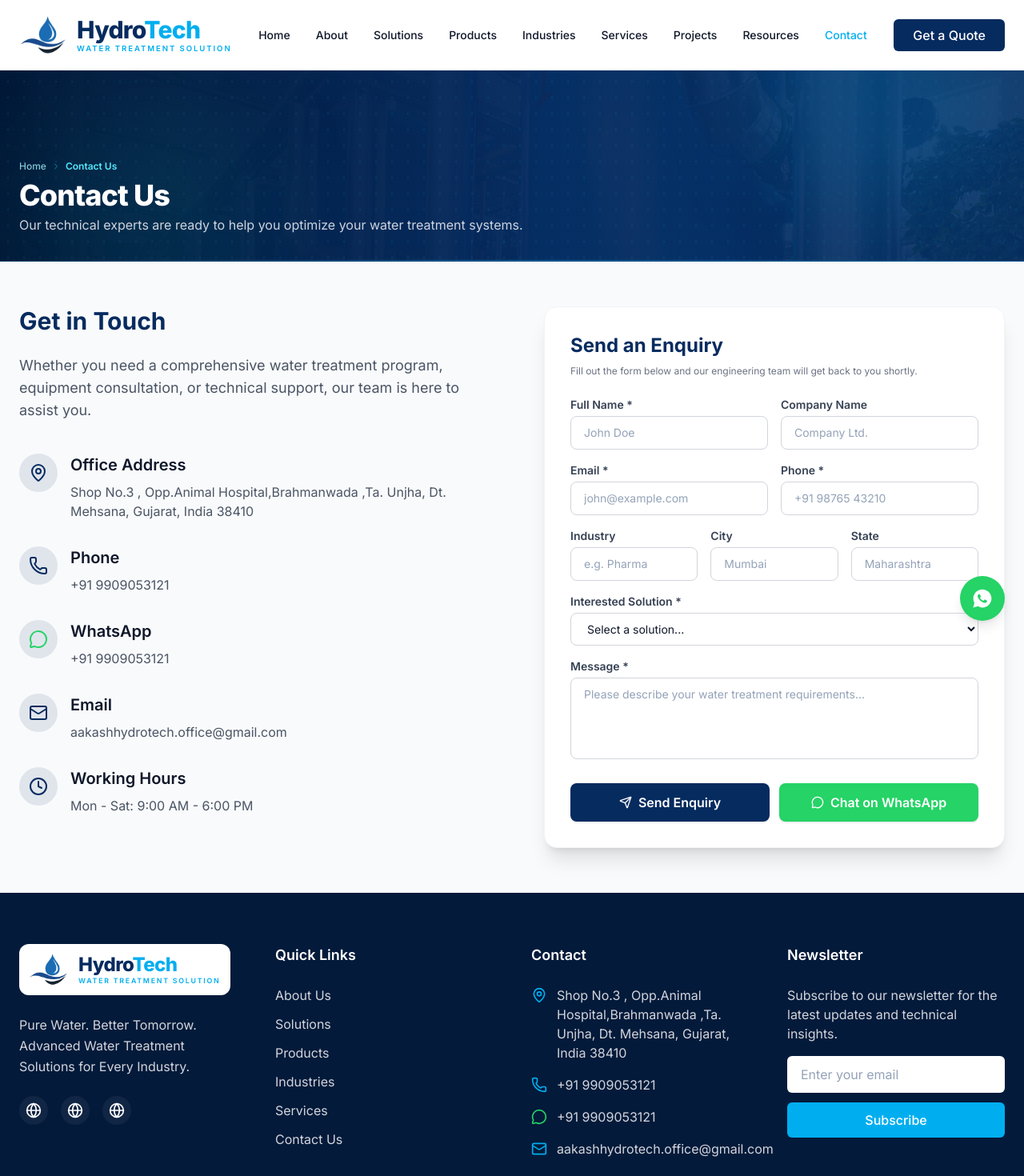
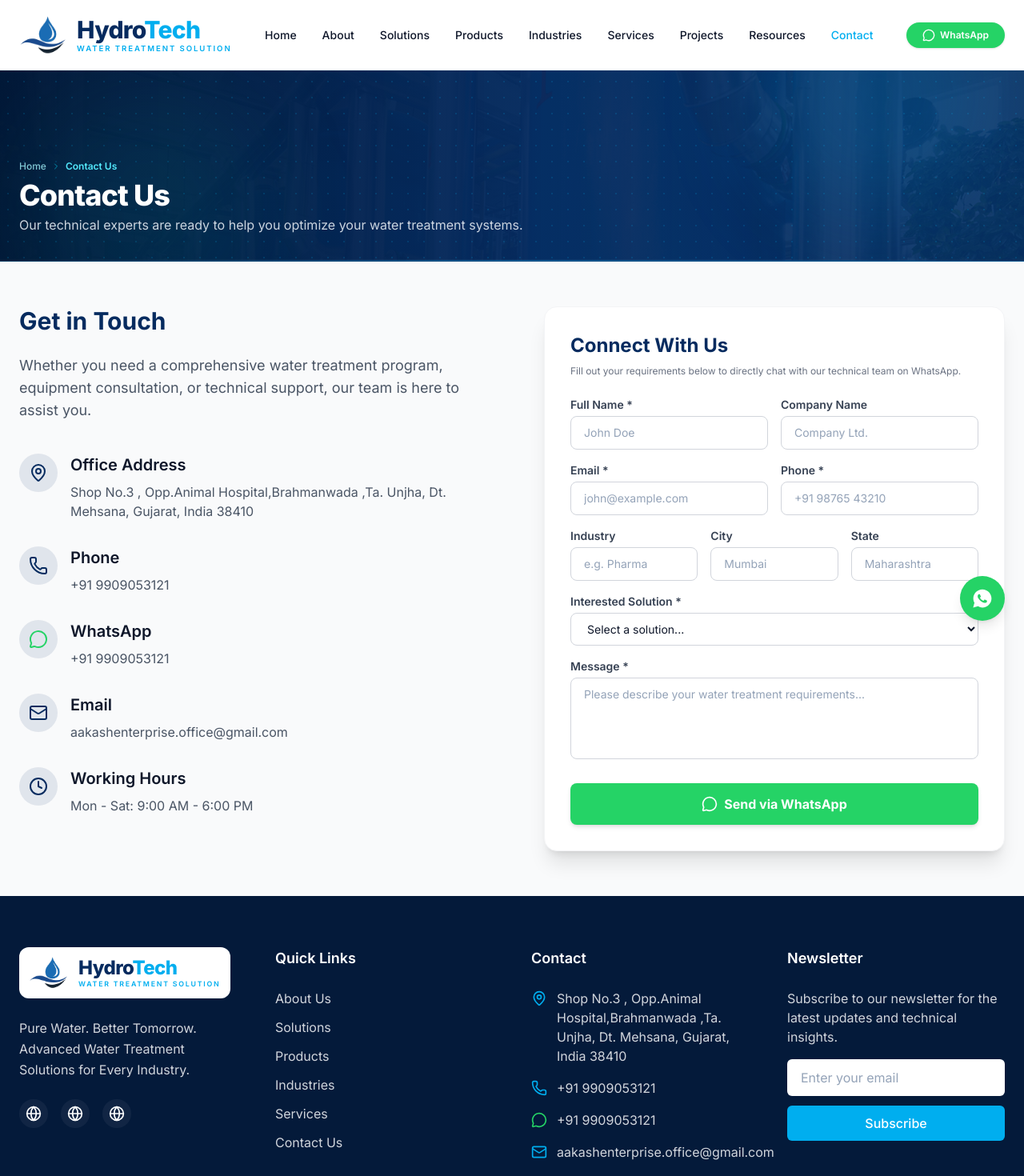
Before and after one commit to khushpatel01/AAkash, a Next.js app: page /contact in a window 1280 px wide. Shown: the top 1470 px of the page at 80% size. Built offline with nearby package versions, Linux system fonts and the light colour scheme.

Commit message:
commit "Contect by Email"  Remove

```diff
--- a/src/app/page.tsx
+++ b/src/app/page.tsx
@@ -1,6 +1,6 @@
 import Image from "next/image";
 import Link from "next/link";
-import { ArrowRight, PlayCircle, Shield, Droplet, Cog, CheckCircle2 } from "lucide-react";
+import { ArrowRight, PlayCircle, Shield, Droplet, Cog, CheckCircle2, MessageCircle } from "lucide-react";
 import { siteConfig } from "@/config/site";
 import { images } from "@/config/images";
 import { solutions } from "@/data/solutions";
@@ -36,10 +36,10 @@ export default function Home() {
             </p>
             <div className="flex flex-wrap gap-4 animate-in fade-in slide-in-from-bottom-8 duration-1000 delay-300 fill-mode-both">
               <Link
-                href="/request-quote"
+                href="/contact"
                 className="bg-brand-secondary hover:bg-white text-white hover:text-brand-primary px-8 py-4 rounded-md font-bold transition-colors text-lg"
               >
-                Get a Quote
+                Contact Us
               </Link>
               <Link
                 href="/solutions"
@@ -147,9 +147,15 @@ export default function Home() {
             <Link href="/contact" className="bg-brand-secondary hover:bg-white text-white hover:text-brand-primary px-8 py-4 rounded-md font-bold transition-colors text-lg">
               Contact Us Now
             </Link>
-            <Link href="/request-quote" className="bg-transparent border border-white text-white hover:bg-white/10 px-8 py-4 rounded-md font-bold transition-colors text-lg">
-              Request a Quote
-            </Link>
+            <a
+              href={`https://wa.me/${siteConfig.contact.whatsapp.replace(/[^0-9]/g, '')}?text=${encodeURIComponent("Hello Aakash Enterprise! I would like to inquire about your products.")}`}
+              target="_blank"
+              rel="noopener noreferrer"
+              className="bg-[#25D366] hover:bg-[#1da851] text-white px-8 py-4 rounded-md font-bold transition-colors text-lg inline-flex items-center justify-center gap-2"
+            >
+              <MessageCircle className="w-5 h-5" />
+              <span>Chat on WhatsApp</span>
+            </a>
           </div>
         </div>
       </section>
--- a/src/components/layout/Header.tsx
+++ b/src/components/layout/Header.tsx
@@ -3,7 +3,7 @@
 import { useState, useEffect } from "react";
 import Link from "next/link";
 import Image from "next/image";
-import { Menu, X, Droplet } from "lucide-react";
+import { Menu, X, Droplet, MessageCircle } from "lucide-react";
 import { siteConfig } from "@/config/site";
 import { cn } from "@/lib/utils";
 import { motion, AnimatePresence } from "framer-motion";
@@ -89,12 +89,15 @@ export function Header() {
 
         {/* CTA Button */}
         <div className="hidden lg:block">
-          <Link
-            href="/request-quote"
-            className="bg-brand-primary hover:bg-brand-secondary text-white px-6 py-2.5 rounded-md font-medium transition-colors"
+          <a
+            href={`https://wa.me/${siteConfig.contact.whatsapp.replace(/[^0-9]/g, '')}?text=${encodeURIComponent("Hello Aakash Enterprise! I am interested in your products.")}`}
+            target="_blank"
+            rel="noopener noreferrer"
+            className="bg-[#25D366] hover:bg-[#1da851] text-white px-5 py-2 rounded-full font-semibold transition-colors text-xs flex items-center gap-1.5 shadow-sm"
           >
-            Get a Quote
-          </Link>
+            <MessageCircle className="w-4 h-4" />
+            <span>WhatsApp</span>
+          </a>
         </div>
 
         {/* Mobile Menu Button */}
@@ -132,12 +135,15 @@ export function Header() {
                 </Link>
               ))}
               <div className="pt-4 pb-2">
-                <Link
-                  href="/request-quote"
-                  className="block w-full text-center bg-brand-primary hover:bg-brand-secondary text-white px-6 py-3 rounded-md font-medium transition-colors"
+                <a
+                  href={`https://wa.me/${siteConfig.contact.whatsapp.replace(/[^0-9]/g, '')}?text=${encodeURIComponent("Hello Aakash Enterprise! I am interested in your products.")}`}
+                  target="_blank"
+                  rel="noopener noreferrer"
+                  className="flex items-center justify-center gap-2 w-full text-center bg-[#25D366] hover:bg-[#1da851] text-white px-6 py-3 rounded-md font-semibold transition-colors"
                 >
-                  Get a Quote
-                </Link>
+                  <MessageCircle className="w-5 h-5" />
+                  <span>Chat on WhatsApp</span>
+                </a>
               </div>
             </nav>
           </motion.div>
--- a/src/components/ui/ContactForm.tsx
+++ b/src/components/ui/ContactForm.tsx
@@ -5,7 +5,7 @@ import { useForm } from "react-hook-form";
 import { zodResolver } from "@hookform/resolvers/zod";
 import * as z from "zod";
 import { submitContactForm } from "@/app/actions/contact";
-import { Loader2, CheckCircle2, AlertCircle, MessageCircle, Send } from "lucide-react";
+import { CheckCircle2, AlertCircle, MessageCircle } from "lucide-react";
 import { cn } from "@/lib/utils";
 import { siteConfig } from "@/config/site";
 
@@ -42,8 +42,6 @@ export function ContactForm() {
     success: boolean;
     message: string;
     whatsappUrl?: string;
-    emailSent?: boolean;
-    emailStatusNote?: string;
   } | null>(null);
 
   const whatsappPhone = siteConfig.contact.whatsapp.replace(/[^0-9]/g, '');
@@ -58,15 +56,21 @@ export function ContactForm() {
     resolver: zodResolver(formSchema),
   });
 
-  const currentValues = watch();
+  const onSubmit = (data: FormData) => {
+    // Generate WhatsApp text
+    const text = `*New Website Enquiry*\n\n*Name:* ${data.name}\n*Company:* ${data.company || "N/A"}\n*Phone:* ${data.phone}\n*Email:* ${data.email}\n*Location:* ${[data.city, data.state].filter(Boolean).join(", ") || "N/A"}\n*Solution:* ${data.solution}\n*Message:* ${data.message}`;
+    const url = `https://wa.me/${whatsappPhone}?text=${encodeURIComponent(text)}`;
 
-  const handleDirectWhatsApp = () => {
-    const text = `*Website Enquiry*\n\n*Name:* ${currentValues.name || "Customer"}\n*Company:* ${currentValues.company || "N/A"}\n*Phone:* ${currentValues.phone || "N/A"}\n*Solution:* ${currentValues.solution || "General Enquiry"}\n*Message:* ${currentValues.message || "I would like to inquire about your products."}`;
-    window.open(`https://wa.me/${whatsappPhone}?text=${encodeURIComponent(text)}`, "_blank");
-  };
+    // Open WhatsApp directly without popup blocker
+    window.open(url, "_blank");
 
-  const onSubmit = (data: FormData) => {
-    setResult(null);
+    setResult({
+      success: true,
+      message: "Opening WhatsApp with your enquiry details...",
+      whatsappUrl: url,
+    });
+
+    // In background, log enquiry locally so records are preserved
     startTransition(async () => {
       const formData = new FormData();
       Object.entries(data).forEach(([key, value]) => {
@@ -74,34 +78,15 @@ export function ContactForm() {
           formData.append(key, String(value));
         }
       });
-
-      const response = await submitContactForm(null, formData);
-      setResult({
-        success: response.success,
-        message: response.message,
-        whatsappUrl: response.whatsappUrl,
-        emailSent: response.emailSent,
-        emailStatusNote: (response as any).emailStatusNote
-      });
-
-      if (response.success) {
-        reset();
-        if (response.whatsappUrl) {
-          try {
-            window.open(response.whatsappUrl, "_blank");
-          } catch {
-            // Handled by the fallback button in result alert
-          }
-        }
-      }
+      await submitContactForm(null, formData);
     });
   };
 
   return (
     <div className="bg-white p-6 sm:p-8 rounded-2xl shadow-xl border border-gray-100">
-      <h3 className="text-2xl font-bold text-brand-primary mb-2">Send an Enquiry</h3>
+      <h3 className="text-2xl font-bold text-brand-primary mb-2">Connect With Us</h3>
       <p className="text-xs text-gray-500 mb-6">
-        Fill out the form below and our engineering team will get back to you shortly.
+        Fill out your requirements below to directly chat with our technical team on WhatsApp.
       </p>
 
       {result && (
@@ -116,11 +101,6 @@ export function ContactForm() {
           )}
           <div className="flex-1">
             <p className="font-semibold text-sm">{result.message}</p>
-            {result.success && !result.emailSent && (
-              <p className="text-xs text-amber-700 mt-1">
-                Note: Email notification skipped (SMTP credentials not yet added in .env.local). Enquiry has been saved to records and forwarded via WhatsApp.
-              </p>
-            )}
             {result.whatsappUrl && (
               <div className="mt-3">
                 <a
@@ -130,7 +110,7 @@ export function ContactForm() {
                   className="inline-flex items-center gap-2 bg-[#25D366] hover:bg-[#1da851] text-white text-xs font-bold px-4 py-2 rounded-lg shadow-sm transition-colors"
                 >
                   <MessageCircle className="w-4 h-4" />
-                  <span>Click here to Open WhatsApp Message</span>
+                  <span>Click here if WhatsApp didn't open</span>
                 </a>
               </div>
             )}
@@ -237,33 +217,14 @@ export function ContactForm() {
           {errors.message && <p className="text-red-500 text-xs mt-1">{errors.message.message}</p>}
         </div>
 
-        {/* Dual Actions: Send Enquiry or Instant WhatsApp */}
-        <div className="flex flex-col sm:flex-row gap-3 pt-2">
+        {/* Direct Action: Send via WhatsApp */}
+        <div className="pt-2">
           <button
             type="submit"
-            disabled={isPending}
-            className="flex-1 bg-brand-primary hover:bg-brand-secondary text-white font-semibold py-3 px-6 rounded-lg transition-colors flex items-center justify-center gap-2 shadow-sm cursor-pointer disabled:opacity-50"
+            className="w-full bg-[#25D366] hover:bg-[#1da851] text-white font-bold py-3.5 px-6 rounded-lg transition-colors flex items-center justify-center gap-2 shadow-md cursor-pointer text-base"
           >
-            {isPending ? (
-              <>
-                <Loader2 className="w-5 h-5 animate-spin" />
-                <span>Sending...</span>
-              </>
-            ) : (
-              <>
-                <Send className="w-4 h-4" />
-                <span>Send Enquiry</span>
-              </>
-            )}
-          </button>
-
-          <button
-            type="button"
-            onClick={handleDirectWhatsApp}
-            className="flex-1 bg-[#25D366] hover:bg-[#1da851] text-white font-semibold py-3 px-6 rounded-lg transition-colors flex items-center justify-center gap-2 shadow-sm cursor-pointer"
-          >
-            <MessageCircle className="w-4 h-4" />
-            <span>Chat on WhatsApp</span>
+            <MessageCircle className="w-5 h-5" />
+            <span>Send via WhatsApp</span>
           </button>
         </div>
       </form>
--- a/src/components/ui/QuoteForm.tsx
+++ b/src/components/ui/QuoteForm.tsx
@@ -5,7 +5,7 @@ import { useForm } from "react-hook-form";
 import { zodResolver } from "@hookform/resolvers/zod";
 import * as z from "zod";
 import { submitQuoteForm } from "@/app/actions/quote";
-import { Loader2, CheckCircle2, AlertCircle, MessageCircle, Send } from "lucide-react";
+import { CheckCircle2, AlertCircle, MessageCircle } from "lucide-react";
 import { cn } from "@/lib/utils";
 import { siteConfig } from "@/config/site";
 
@@ -44,8 +44,6 @@ export function QuoteForm() {
     success: boolean;
     message: string;
     whatsappUrl?: string;
-    emailSent?: boolean;
-    emailStatusNote?: string;
   } | null>(null);
 
   const whatsappPhone = siteConfig.contact.whatsapp.replace(/[^0-9]/g, '');
@@ -60,15 +58,18 @@ export function QuoteForm() {
     resolver: zodResolver(formSchema),
   });
 
-  const currentValues = watch();
+  const onSubmit = (data: FormData) => {
+    const text = `*New Quote Request*\n\n*Name:* ${data.name}\n*Company:* ${data.company}\n*Phone:* ${data.phone}\n*Email:* ${data.email}\n*City:* ${data.city || "N/A"}\n*Solution:* ${data.solution}\n*Capacity:* ${data.capacity || "N/A"}\n*Problem:* ${data.problem || "N/A"}\n*Message:* ${data.message || "N/A"}`;
+    const url = `https://wa.me/${whatsappPhone}?text=${encodeURIComponent(text)}`;
 
-  const handleDirectWhatsApp = () => {
-    const text = `*Website Quote Request*\n\n*Name:* ${currentValues.name || "Customer"}\n*Company:* ${currentValues.company || "N/A"}\n*Phone:* ${currentValues.phone || "N/A"}\n*Solution:* ${currentValues.solution || "General Quote"}\n*Capacity:* ${currentValues.capacity || "N/A"}\n*Problem:* ${currentValues.problem || "N/A"}\n*Message:* ${currentValues.message || "Please provide a customized proposal."}`;
-    window.open(`https://wa.me/${whatsappPhone}?text=${encodeURIComponent(text)}`, "_blank");
-  };
+    window.open(url, "_blank");
 
-  const onSubmit = (data: FormData) => {
-    setResult(null);
+    setResult({
+      success: true,
+      message: "Opening WhatsApp with your quote request...",
+      whatsappUrl: url,
+    });
+
     startTransition(async () => {
       const formData = new FormData();
       Object.entries(data).forEach(([key, value]) => {
@@ -76,26 +77,7 @@ export function QuoteForm() {
           formData.append(key, String(value));
         }
       });
-
-      const response = await submitQuoteForm(null, formData);
-      setResult({
-        success: response.success,
-        message: response.message,
-        whatsappUrl: response.whatsappUrl,
-        emailSent: response.emailSent,
-        emailStatusNote: (response as any).emailStatusNote
-      });
-
-      if (response.success) {
-        reset();
-        if (response.whatsappUrl) {
-          try {
-            window.open(response.whatsappUrl, "_blank");
-          } catch {
-            // Handled by the fallback button in result alert
-          }
-        }
-      }
+      await submitQuoteForm(null, formData);
     });
   };
 
@@ -103,7 +85,7 @@ export function QuoteForm() {
     <div className="bg-white p-6 sm:p-8 rounded-2xl shadow-xl border border-gray-100">
       <h3 className="text-2xl font-bold text-brand-primary mb-2">Request a Proposal</h3>
       <p className="text-xs text-gray-500 mb-6">
-        Provide details about your water treatment or heating system requirements for a custom quotation.
+        Provide details about your water treatment or heating system requirements for a custom quotation via WhatsApp.
       </p>
 
       {result && (
@@ -118,11 +100,6 @@ export function QuoteForm() {
           )}
           <div className="flex-1">
             <p className="font-semibold text-sm">{result.message}</p>
-            {result.success && !result.emailSent && (
-              <p className="text-xs text-amber-700 mt-1">
-                Note: Email notification skipped (SMTP credentials not yet added in .env.local). Enquiry has been saved to records and forwarded via WhatsApp.
-              </p>
-            )}
             {result.whatsappUrl && (
               <div className="mt-3">
                 <a
@@ -132,7 +109,7 @@ export function QuoteForm() {
                   className="inline-flex items-center gap-2 bg-[#25D366] hover:bg-[#1da851] text-white text-xs font-bold px-4 py-2 rounded-lg shadow-sm transition-colors"
                 >
                   <MessageCircle className="w-4 h-4" />
-                  <span>Click here to Open WhatsApp Message</span>
+                  <span>Click here if WhatsApp didn't open</span>
                 </a>
               </div>
             )}
@@ -260,31 +237,13 @@ export function QuoteForm() {
         </div>
 
         {/* Dual Actions: Submit Proposal or Instant WhatsApp */}
-        <div className="flex flex-col sm:flex-row gap-3 pt-2">
+        {/* Direct Action: Request via WhatsApp */}
+        <div className="pt-2">
           <button
             type="submit"
-            disabled={isPending}
-            className="flex-1 bg-brand-primary hover:bg-brand-secondary text-white font-semibold py-3 px-6 rounded-lg transition-colors flex items-center justify-center gap-2 shadow-sm cursor-pointer disabled:opacity-50"
+            className="w-full bg-[#25D366] hover:bg-[#1da851] text-white font-bold py-3.5 px-6 rounded-lg transition-colors flex items-center justify-center gap-2 shadow-md cursor-pointer text-base"
           >
-            {isPending ? (
-              <>
-                <Loader2 className="w-5 h-5 animate-spin" />
-                <span>Submitting Request...</span>
-              </>
-            ) : (
-              <>
-                <Send className="w-4 h-4" />
-                <span>Submit Request</span>
-              </>
-            )}
-          </button>
-
-          <button
-            type="button"
-            onClick={handleDirectWhatsApp}
-            className="flex-1 bg-[#25D366] hover:bg-[#1da851] text-white font-semibold py-3 px-6 rounded-lg transition-colors flex items-center justify-center gap-2 shadow-sm cursor-pointer"
-          >
-            <MessageCircle className="w-4 h-4" />
+            <MessageCircle className="w-5 h-5" />
             <span>Request via WhatsApp</span>
           </button>
         </div>
--- a/src/config/site.ts
+++ b/src/config/site.ts
@@ -3,7 +3,7 @@ export const siteConfig = {
   tagline: "Pure Water. Better Tomorrow.",
   description: "Advanced Water Treatment Solutions for Every Industry. We deliver reliable water treatment chemicals, systems and technical solutions designed to improve efficiency, protect equipment and support sustainable water management.",
   contact: {
-    email: process.env.CONTACT_EMAIL || "aakashhydrotech.office@gmail.com",
+    email: process.env.CONTACT_EMAIL || "aakashenterprise.office@gmail.com",
     phone: "+91 9909053121",
     whatsapp: "+91 9909053121",
     address: "Shop No.3 , Opp.Animal Hospital,Brahmanwada ,Ta. Unjha, Dt. Mehsana, Gujarat, India 38410", // Placeholder
```
Also changed, not shown: src/components/ui/ProductCard.tsx (+4 -15 lines).
